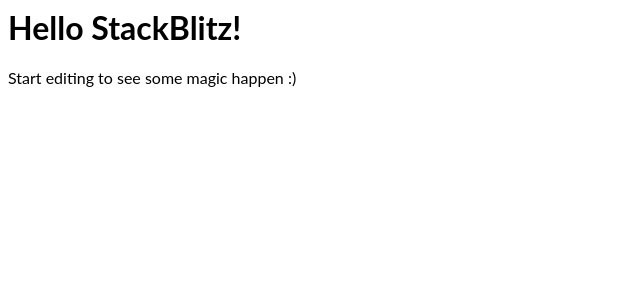
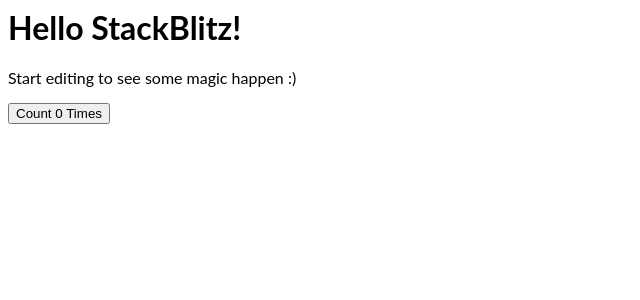
Before and after one commit to ShakibAhmed007/react-dev-hoc, a React (Create React App) app: page / in a window 1280 px wide. Shown: the top 300 px of the page, without its empty margins (0-640 px from the left). Built offline with nearby package versions, Linux system fonts and the light colour scheme.

Commit message:
1 file modified, 1 added

```diff
--- a/src/App.js
+++ b/src/App.js
@@ -1,11 +1,12 @@
-import React from "react";
-import "./style.css";
-
+import React from 'react';
+import './style.css';
+import ClickCounter from './components/ClickCounter';
 export default function App() {
   return (
     <div>
       <h1>Hello StackBlitz!</h1>
       <p>Start editing to see some magic happen :)</p>
+      <ClickCounter />
     </div>
   );
 }
--- /dev/null
+++ b/src/components/ClickCounter.js
@@ -0,0 +1,25 @@
+import React from 'react';
+
+class ClickCounter extends React.Component {
+  state = {
+    count: 0
+  };
+
+  incrementCount = () => {
+    this.setState(prevState => ({
+      count: prevState.count + 1
+    }));
+  };
+
+  render() {
+    return (
+      <div>
+        <button type="button" onClick={this.incrementCount}>
+          Count {this.state.count} Times
+        </button>
+      </div>
+    );
+  }
+}
+
+export default ClickCounter;
```
